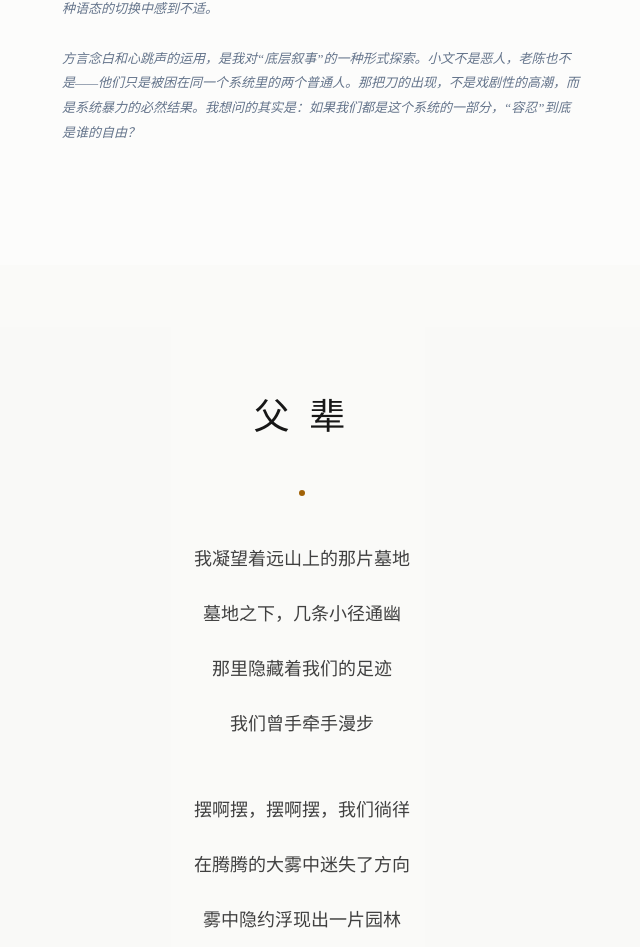
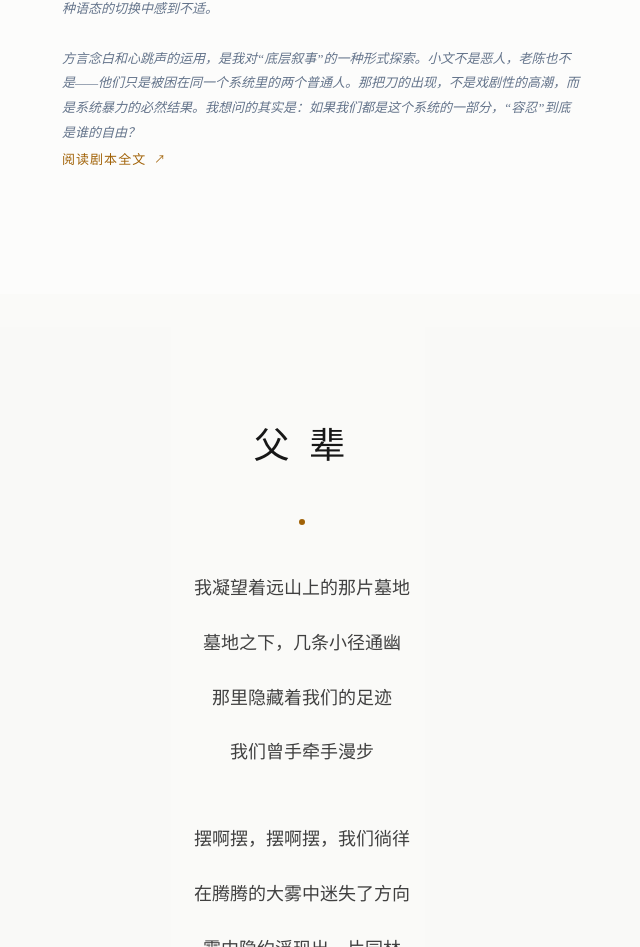
Before and after one commit to yipwenlon/yipwenlon.github.io, a plain HTML site: page index.html in a window 1280 px wide. Shown: the part 9072-10019 px from the top of the page, without its empty margins (338-978 px from the left). Drawn offline with Linux system fonts and the light colour scheme.

Commit message:
剧本板块补「阅读剧本全文」入口，指向已上线的两份剧本 PDF

```diff
--- a/index.html
+++ b/index.html
@@ -505,6 +505,8 @@
             <p class="script-note">
               这个剧本的灵感来自一条真实新闻：一位快递员因客户恶意赖货，悍然拔刀。我好奇的是——当“服务者”与“消费者”的身份被平台规则固化，暴力是如何从系统里“泄漏”到个体之间的？<br><br>开场那段1500亿件快递的新闻播报，是我刻意设计的“反讽装置”。数字越庞大，小文的个体处境越渺小。我试图用新闻的“宏大叙事”与出租屋的“逼仄现实”形成对位，让观众在两种语态的切换中感到不适。<br><br>方言念白和心跳声的运用，是我对“底层叙事”的一种形式探索。小文不是恶人，老陈也不是——他们只是被困在同一个系统里的两个普通人。那把刀的出现，不是戏剧性的高潮，而是系统暴力的必然结果。我想问的其实是：如果我们都是这个系统的一部分，“容忍”到底是谁的自由？
             </p>
+
+            <a href="assets/screenplay-1.pdf" target="_blank" rel="noopener" class="fiction-link">阅读剧本全文</a>
           </div>
 
           <!-- 剧本 2：《开市》 -->
@@ -638,6 +640,8 @@
             <p class="script-note">
               《开市》的灵感直接来自贝克特的《等待戈多》。读这部剧的时候，我被那种“什么都没有发生，但一切又都在发生”的质感迷住了。我想：如果戈多不是一个人，而是一种“开市”的状态呢？如果等待的对象从“人”变成了“消费行为”本身呢？<br><br>圆圆和角角的名字是有设计的。“圆”是闭合、循环、没有出口；“角”是尖锐、焦虑、总想找到突破口。但他们被困在同一个凌晨，同一种商品（薯片），同一种等待里。夸夸小姐和摄影师拍拍，是我设置的“消费社会的两种面孔”：一个是用物质标准衡量一切，另一个是用“记录”和“定格”来消费他人的时间。<br><br>“六根手指还是四根”的争论，写的时候我自己也数了很多遍。我想制造一种“标准失效”的荒诞感——当夸夸小姐要求“一模一样”时，她其实在要求一个不可能被复制的东西。而圆圆和角角对“数量”的执着，恰恰暴露了他们已经被这套逻辑同化，只是自己还没意识到。最后“买了我们的时间”这句台词，是我对当下内容创作的一种自嘲：我们是否也在用“记录”的名义，消费着别人的生活，同时被自己的生活所消费？
             </p>
+
+            <a href="assets/screenplay-2.pdf" target="_blank" rel="noopener" class="fiction-link">阅读剧本全文</a>
           </div>
         </div>
       </div>
```
